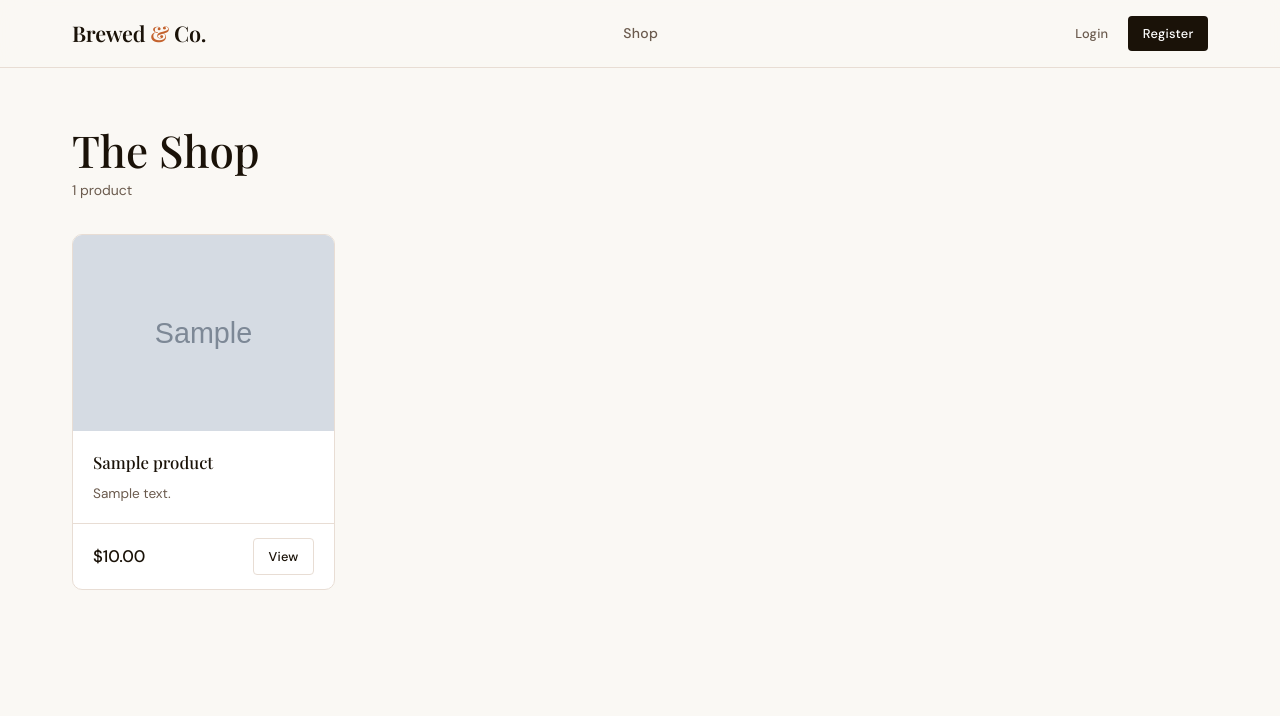
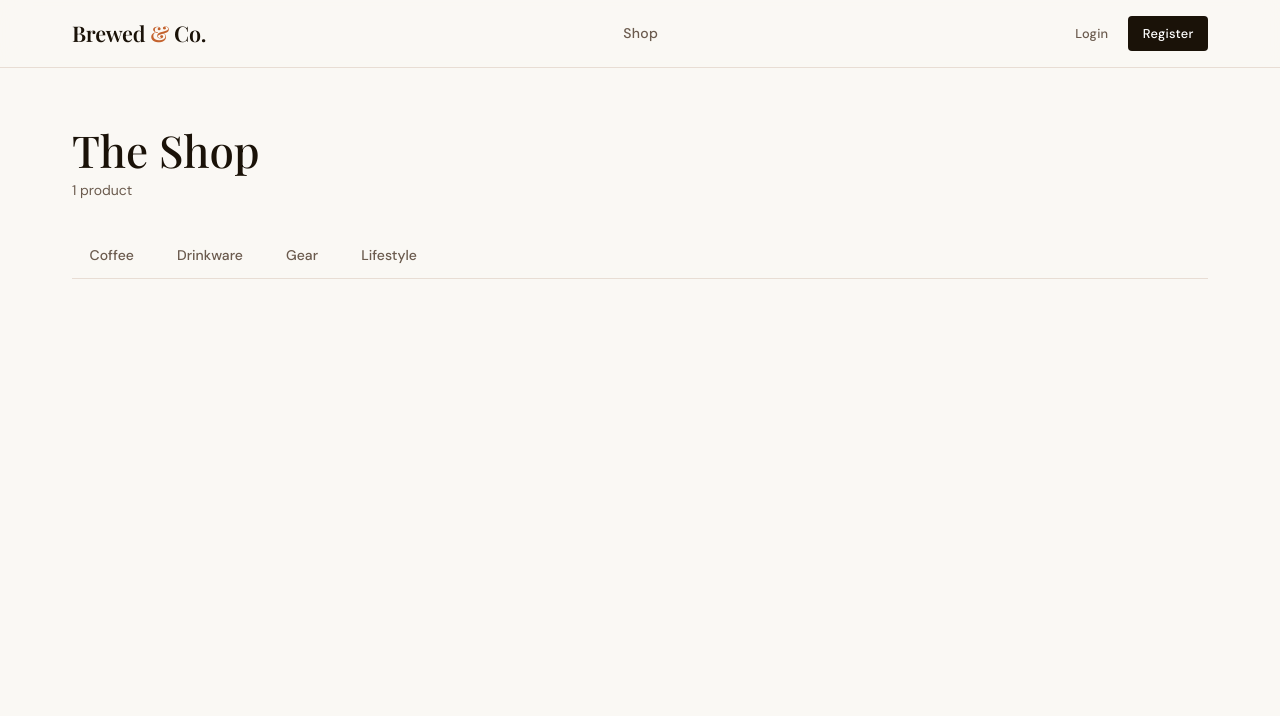
Before and after one commit to gkpyth/web-shop, a Flask app: page /shop in a window 1280 px wide. Shown: the top 716 px of the page. Run offline with Flask 3, Linux system fonts and the light colour scheme; tables that the repository leaves empty hold one stand-in row (values such as "Sample post"); grey boxes marked "Sample" are stand-in pictures; some web fonts are replaced.

Commit message:
feat: add category/subcategory product filtering and sticky shop nav

```diff
--- a/models.py
+++ b/models.py
@@ -35,6 +35,8 @@ class Product(db.Model):
     image_url = db.Column(db.String(500))
     stock = db.Column(db.Integer, default=0)
     is_active = db.Column(db.Boolean, default=True)
+    category = db.Column(db.String(50), nullable=True)
+    subcategory = db.Column(db.String(50), nullable=True)
 
 
 class CartItem(db.Model):
--- a/routes.py
+++ b/routes.py
@@ -116,7 +116,9 @@ def add_product():
             description=form.description.data,
             price=form.price.data,
             image_url=form.image_url.data,
-            stock=form.stock.data
+            stock=form.stock.data,
+            category=form.category.data,
+            subcategory=form.subcategory.data
         )
         db.session.add(product)
         db.session.commit()
@@ -137,6 +139,8 @@ def edit_product(product_id):
         product.price = form.price.data
         product.image_url = form.image_url.data
         product.stock = form.stock.data
+        product.category = form.category.data
+        product.subcategory = form.subcategory.data
         db.session.commit()
         flash('Product updated!', 'success')
         return redirect(url_for('admin_products'))
--- a/static/css/style.css
+++ b/static/css/style.css
@@ -838,3 +838,60 @@ p  { color: var(--secondary); }
   .nav-center { display: none; }
   .hero { padding: 5rem 1.5rem 6rem; }
 }
+
+/* ── Shop Filter Nav ── */
+.shop-filter-nav {
+    display: flex;
+    gap: 0.5rem;
+    border-bottom: 1px solid var(--border);
+    padding-bottom: 0;
+    position: sticky;
+    top: var(--nav-height);
+    background: rgba(250,248,244,0.92);
+    backdrop-filter: blur(14px);
+    -webkit-backdrop-filter: blur(14px);
+    z-index: 90;
+    margin-bottom: 0;
+}
+
+.shop-filter-nav a {
+    font-size: 0.875rem;
+    font-weight: 500;
+    color: var(--secondary);
+    padding: 0.6rem 1.1rem;
+    border-bottom: 2px solid transparent;
+    margin-bottom: -1px;
+    transition: all var(--transition);
+}
+
+.shop-filter-nav a:hover {
+    color: var(--primary);
+    border-bottom-color: var(--primary);
+}
+
+/* ── Shop Sections ── */
+.shop-section {
+    margin-bottom: 4rem;
+    scroll-margin-top: calc(var(--nav-height) + 48px);
+}
+
+.shop-section-header {
+    margin-top: 10px;
+    margin-bottom: 1.5rem;
+    padding-bottom: 0.75rem;
+    border-bottom: 1px solid var(--border);
+}
+
+.shop-subsection {
+    margin-bottom: 2.5rem;
+}
+
+.shop-subsection-title {
+    font-family: var(--font-body);
+    font-size: 0.75rem;
+    font-weight: 500;
+    letter-spacing: 0.1em;
+    text-transform: uppercase;
+    color: var(--secondary);
+    margin-bottom: 1.25rem;
+}
--- a/templates/shop.html
+++ b/templates/shop.html
@@ -10,9 +10,36 @@
             </div>
         </div>
 
-        {% if products %}
+        <!-- Category filter nav -->
+        <nav class="shop-filter-nav">
+            <a href="#coffee">Coffee</a>
+            <a href="#drinkware">Drinkware</a>
+            <a href="#gear">Gear</a>
+            <a href="#lifestyle">Lifestyle</a>
+        </nav>
+
+        {% set categories = [
+            ('coffee', 'Coffee', [('whole-bean', 'Whole Bean'), ('ground', 'Ground'), ('cold-brew', 'Cold Brew')]),
+            ('drinkware', 'Drinkware', [('mugs', 'Mugs'), ('tumblers', 'Tumblers & Thermoses')]),
+            ('gear', 'Gear', [('brewing', 'Brewing'), ('grinding', 'Grinding')]),
+            ('lifestyle', 'Lifestyle', [('apparel', 'Apparel'), ('accessories', 'Accessories'), ('home', 'Home')])
+        ] %}
+
+        {% for cat_key, cat_label, subcats in categories %}
+            {% set cat_products = products | selectattr('category', 'equalto', cat_key) | list %}
+            {% if cat_products %}
+            <section class="shop-section" id="{{ cat_key }}">
+                <div class="shop-section-header">
+                    <h2>{{ cat_label }}</h2>
+                </div>
+
+                {% for subcat_key, subcat_label in subcats %}
+                    {% set sub_products = cat_products | selectattr('subcategory', 'equalto', subcat_key) | list %}
+                    {% if sub_products %}
+                    <div class="shop-subsection">
+                        <h3 class="shop-subsection-title">{{ subcat_label }}</h3>
                         <div class="products-grid">
-                {% for product in products %}
+                            {% for product in sub_products %}
                             <a href="{{ url_for('product_detail', product_id=product.id) }}" class="product-card">
                                 <div class="product-card-image">
                                     {% if product.image_url %}
@@ -41,17 +68,13 @@
                             </a>
                             {% endfor %}
                         </div>
-        {% else %}
-            <div class="empty-state">
-                <svg width="52" height="52" viewBox="0 0 24 24" fill="none" stroke="var(--border)" stroke-width="1.25" stroke-linecap="round" stroke-linejoin="round" style="margin:0 auto 1.25rem; display:block;">
-                    <path d="M6 2L3 6v14a2 2 0 002 2h14a2 2 0 002-2V6l-3-4z"/>
-                    <line x1="3" y1="6" x2="21" y2="6"/>
-                    <path d="M16 10a4 4 0 01-8 0"/>
-                </svg>
-                <h3>Nothing here yet</h3>
-                <p>Products are on their way. Check back soon.</p>
                     </div>
                     {% endif %}
+                {% endfor %}
+            </section>
+            {% endif %}
+        {% endfor %}
+
     </div>
 </div>
 {% endblock %}
```
Also changed, not shown: forms.py (+19 -1 lines), templates/add_product.html (+10 -0 lines), templates/edit_product.html (+10 -0 lines). Lines whose indentation alone changed are shown as unchanged.
